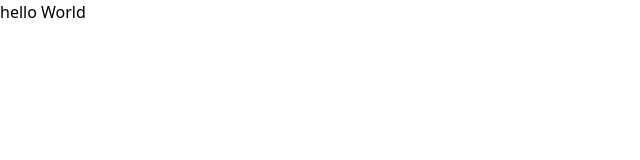
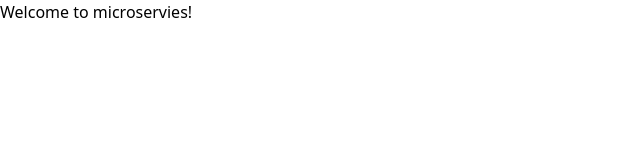
Before and after one commit to MUHAMMADSabbirHossain/personal-portfolio, a React (Vite) app in the folder Personal-Portfolios-FrontEnd/: page / in a window 1280 px wide. Shown: the top 160 px of the page, without its empty margins (0-640 px from the left). Built offline with nearby package versions, Linux system fonts and the light colour scheme.

Commit message:
rotue: router management folder; home route added... successfully

```diff
--- /dev/null
+++ b/Personal-Portfolios-FrontEnd/src/layout/Root.jsx
@@ -0,0 +1,11 @@
+import { Outlet } from "react-router-dom";
+
+const Root = () => {
+    return (
+        <>
+            <Outlet></Outlet>
+        </>
+    );
+};
+
+export default Root;
--- /dev/null
+++ b/Personal-Portfolios-FrontEnd/src/page/Home.jsx
@@ -0,0 +1,9 @@
+const Home = () => {
+    return (
+        <div>
+            Welcome to microservies!
+        </div>
+    );
+};
+
+export default Home;
```
Also changed, not shown: Personal-Portfolios-FrontEnd/src/routes/roots.jsx (+9 -1 lines).
